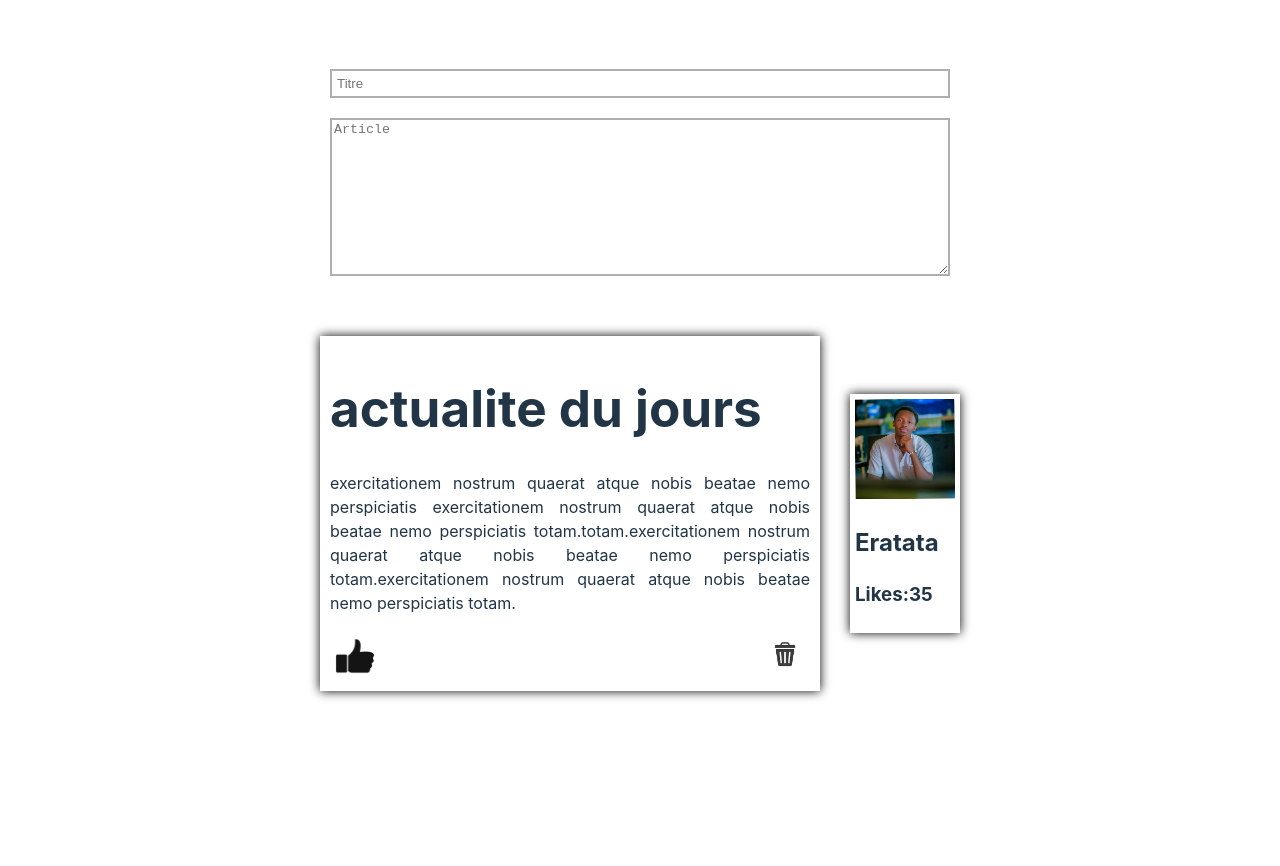
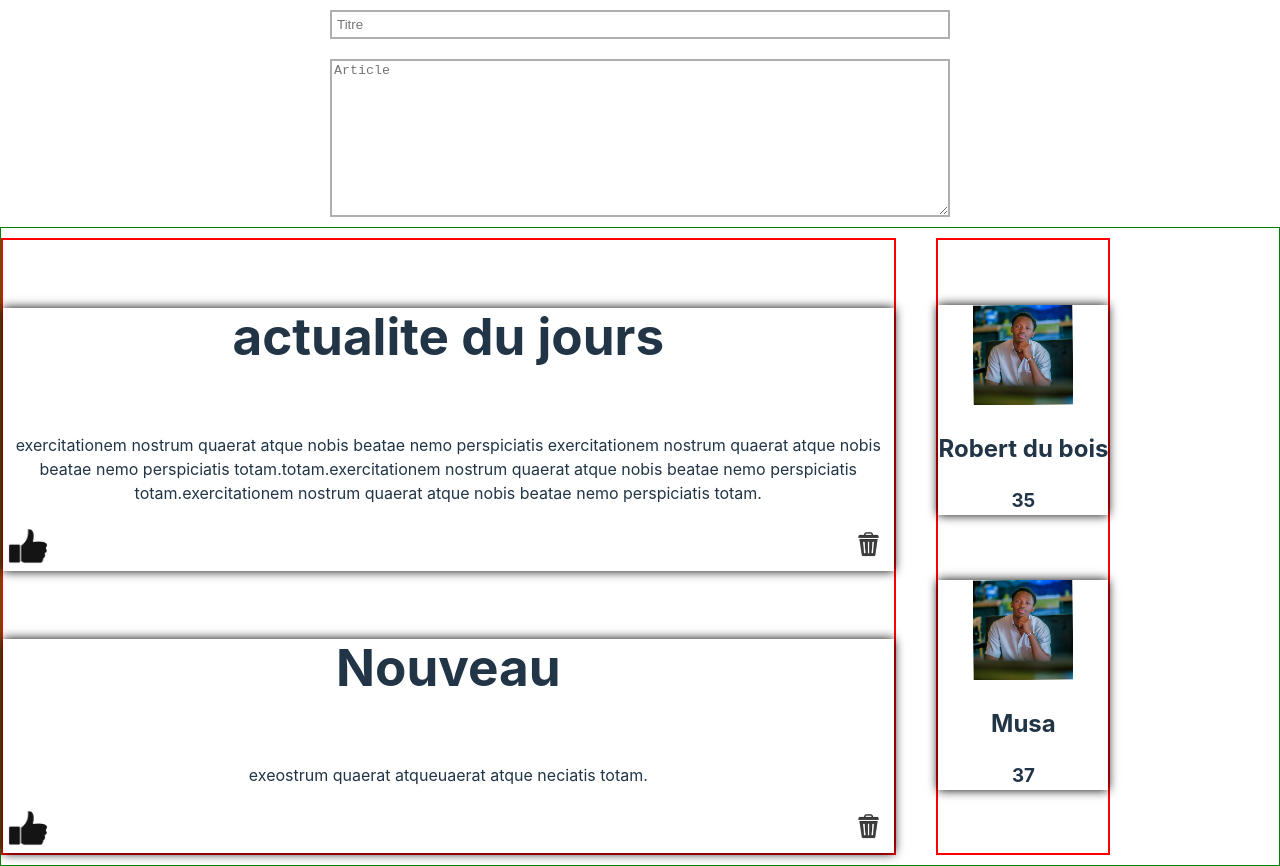
Before and after one commit to eray-mutabesha/redux-project, a React (Vite) app: page / in a window 1280 px wide. Before the commit the page ends 800 px from the top, so only its background shows below. Built offline with nearby package versions, Linux system fonts and the light colour scheme; data requests are answered from the project's data file.

Commit message:
designed

```diff
--- a/db.json
+++ b/db.json
@@ -3,13 +3,23 @@
         {
             "titre":"actualite du jours",
             "post":"exercitationem nostrum quaerat atque nobis beatae nemo perspiciatis exercitationem nostrum quaerat atque nobis beatae nemo perspiciatis totam.totam.exercitationem nostrum quaerat atque nobis beatae nemo perspiciatis totam.exercitationem nostrum quaerat atque nobis beatae nemo perspiciatis totam."
+        },
+        {
+            "titre":"Nouveau",
+            "post":"exeostrum quaerat atqueuaerat atque neciatis totam."
         }
+
     ],
     "user":[
         {
             "username":"Robert du bois",
             "age":"21",
             "Like":35
+        },
+        {
+            "username":"Musa",
+            "age":"21",
+            "Like":37
         }
     ]
 }
--- a/src/App.css
+++ b/src/App.css
@@ -14,28 +14,15 @@ form input{
     padding: 5px;
 }
 .all_post_div{
+
     box-shadow: 0px 0px 10px 0px black;
-    text-align: justify;
-    padding: 10px;
+    text-align: center;
 }
-.all_flex{
 
-    display: flex;
-    justify-content:center;
-    gap: 30px;
-    width: 50%;
-    margin:50px auto;
-}
-.all_flex img{
-    width: 100px;
-    height: 100px;
-}
 .auteur_div{
-    height: fit-content;
-    padding:5px;
+    margin-top: 65px;
     box-shadow: 0px 0px 10px 0px black;
-    margin-top: auto;
-    margin-bottom: auto;
+    text-align: center;
 }
 .like_and_delete_images_div{
     display: flex;
@@ -48,3 +35,17 @@ form input{
   object-fit: cover;
 
 }
+.auteur_div img{
+    width: 100px;
+    height: 100px;
+}
+.elements{
+    border: 1px solid green;
+    display: grid;
+    grid-template-columns: 70% 20%;
+
+}
+.elements section{
+   border: 2px solid red ;
+   margin: 10px auto;
+}
--- a/src/App.jsx
+++ b/src/App.jsx
@@ -2,35 +2,31 @@
 import { useSelector } from 'react-redux'
 import './App.css'
 import Form from './components/Form'
-
+import Post from './components/Post';
+import Autheur from './components/Autheur'
+import React from 'react'
 function App() {
   // a comment that describe the userselector
  const posts = useSelector((state)=>state.postReducer);
-
+ const users = useSelector((state)=>state.userReducer);
   return (
     <>
        <Form/>
-       <div className='all_flex'>
+      <section className='all_sections'>
+        <section className='elements'>
+          <section>{posts.map((post, index)=>(
 
-       <div className='all_post_div'>
-        <div>
-        <h1>{posts.titre}</h1>
-        </div>
-       <div>
-         <h2></h2>
-        <p>{posts.post}</p>
-       </div>
-       <div className='like_and_delete_images_div'>
-        <img src="public\images\black_like.png" alt="likeImage" />
-        <img src="public\images\deleteimage.png" alt="likeImage" />
-       </div>
-       </div>
-       <div className='auteur_div'>
-          <img src="public\images\erayphoto.jpg" alt="profil" />
-          <h2>Eratata</h2>
-          <h3>Likes:35</h3>
-        </div>
-       </div>
+        <Post post={post} key={index}/>
+
+         ))}
+         </section>
+        <section>
+        {users.map((auth,index)=>(<Autheur user={auth} key={index}/>))}
+        </section>
+        </section>
+
+      </section>
+
 
     </>
   )
--- a/src/action/Action.post.jsx
+++ b/src/action/Action.post.jsx
@@ -5,7 +5,7 @@ export const GET_POST="GET_POSTS";
 export const getPosts=()=>{
     return (dispatch)=>{
         return axios.get("http://localhost:3000/post").then((res)=>{
-            dispatch({type:GET_POST,payload:res.data[0]})
+            dispatch({type:GET_POST,payload:res.data})
         })
     }
 }
--- a/src/action/User.action.jsx
+++ b/src/action/User.action.jsx
@@ -5,7 +5,7 @@ export const GET_USER="GET_USER";
 export const getPost=()=>{
     return (dispatch)=>{
         return axios.get("http://localhost:3000/user").then((res)=>{
-            dispatch({type:GET_USER,payload:res.data[0]})
+            dispatch({type:GET_USER,payload:res.data})
         })
     }
 }
--- /dev/null
+++ b/src/components/Autheur.jsx
@@ -0,0 +1,15 @@
+import React from 'react'
+
+function Autheur({user}) {
+
+    console.log(user)
+  return (
+    <div className='auteur_div'>
+    <img src="public\images\erayphoto.jpg" alt="profil" />
+    <h2>{user.username}</h2>
+    <h3>{user.Like}</h3>
+  </div>
+  )
+}
+
+export default Autheur
--- /dev/null
+++ b/src/components/Post.jsx
@@ -0,0 +1,21 @@
+import React from 'react'
+
+
+
+const Post=({post})=> {
+
+  return (
+
+    <div className='all_post_div'>
+     <h1>{post.titre}</h1>
+     <p>{post.post}</p>
+    <div className='like_and_delete_images_div'>
+     <img src="public\images\black_like.png" alt="likeImage" />
+     <img src="public\images\deleteimage.png" alt="likeImage" />
+    </div>
+    </div>
+
+  )
+}
+
+export default Post
```
